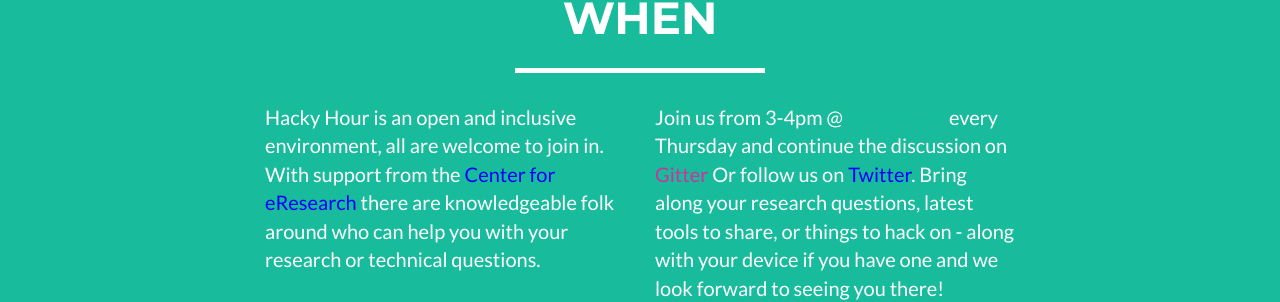
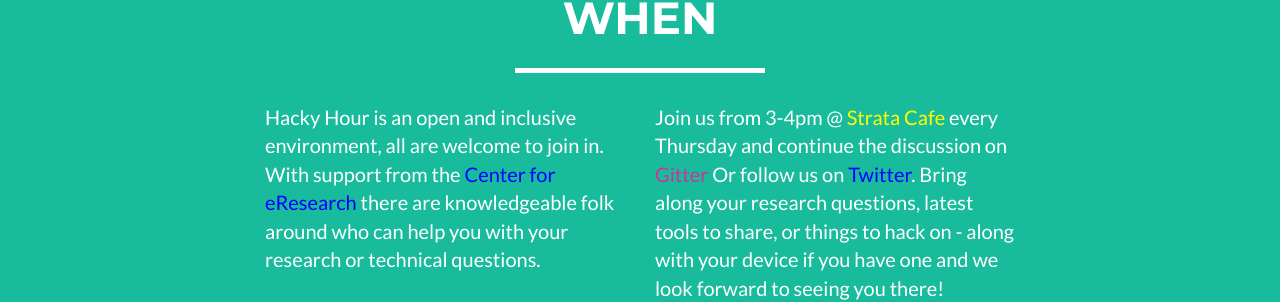
Before and after one commit to UoA-eResearch/HackyHour, a Jekyll site: the page built from index.html, in a window 1280 px wide and 900 px high, scrolled down 1189 px. Shown: the part 150-452 px from the top of the window. Built offline with Jekyll 4.4.1, drawn with Linux system fonts in a browser that asks for light colours.

Commit message:
fixed strata link color

```diff
--- a/_includes/about2.html
+++ b/_includes/about2.html
@@ -12,7 +12,7 @@
                     <p>Hacky Hour is an open and inclusive environment, all are welcome to join in. With support from the <a style='color:blue' href="http://www.eresearch.auckland.ac.nz/en/centre-for-eresearch.html">Center for eResearch</a> there are knowledgeable folk around who can help you with your research or technical questions.</p>
                 </div>
                 <div class="col-lg-4">
-                    <p>Join us from 3-4pm @ <a style='color:#yellow' href="http://pgsa.org.nz/about/post-graduate-commons/">Strata Cafe</a> every Thursday and continue the discussion on <a style='color:#CC3399' href="https://gitter.im/UoA-eResearch/HackyHour">Gitter</a> Or follow us on <a style='color:blue' href="https://twitter.com/uoahackyhour">Twitter</a>. Bring along your research questions, latest tools to share, or things to hack on - along with your device if you have one and we look forward to seeing you there!</p>
+                    <p>Join us from 3-4pm @ <a style='color:yellow' href="http://pgsa.org.nz/about/post-graduate-commons/">Strata Cafe</a> every Thursday and continue the discussion on <a style='color:#CC3399' href="https://gitter.im/UoA-eResearch/HackyHour">Gitter</a> Or follow us on <a style='color:blue' href="https://twitter.com/uoahackyhour">Twitter</a>. Bring along your research questions, latest tools to share, or things to hack on - along with your device if you have one and we look forward to seeing you there!</p>
                 </div>
             </div>
         </div>
```
